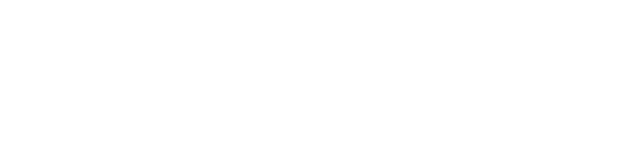
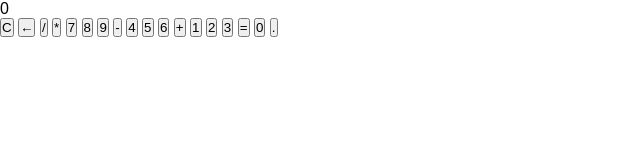
Before and after one commit to eduardobarona/calculator, a plain HTML site: page index.html in a window 1280 px wide. Shown: the whole page, without its empty margins (0-640 px from the left). Drawn offline with Linux system fonts and the light colour scheme.

Commit message:
HTML complete

```diff
--- a/css/styles.css
+++ b/css/styles.css
@@ -0,0 +1,6 @@
+*{
+    margin: 0;
+    padding: 0;
+    box-sizing: border-box;
+    font-family: sans-serif;
+}
--- a/index.html
+++ b/index.html
@@ -11,6 +11,28 @@
 </head>
 <body>
 
+    <div class="calculator">
+        <div class="calculator_screen">0</div>
+        <button id="c" class="calculator_btn">C</button>
+        <button id="erase" class="calculator_btn">←</button>
+        <button class="calculator_btn">/</button>
+        <button class="calculator_btn">*</button>
+        <button class="calculator_btn">7</button>
+        <button class="calculator_btn">8</button>
+        <button class="calculator_btn">9</button>
+        <button class="calculator_btn">-</button>
+        <button class="calculator_btn">4</button>
+        <button class="calculator_btn">5</button>
+        <button class="calculator_btn">6</button>
+        <button class="calculator_btn">+</button>
+        <button class="calculator_btn">1</button>
+        <button class="calculator_btn">2</button>
+        <button class="calculator_btn">3</button>
+        <button id="equal" class="calculator_btn">=</button>
+        <button id="zero" class="calculator_btn">0</button>
+        <button class="calculator_btn">.</button>
+    </div>
+
     <script src="./javaScript/app.js"></script>
 </body>
 </html>
```
